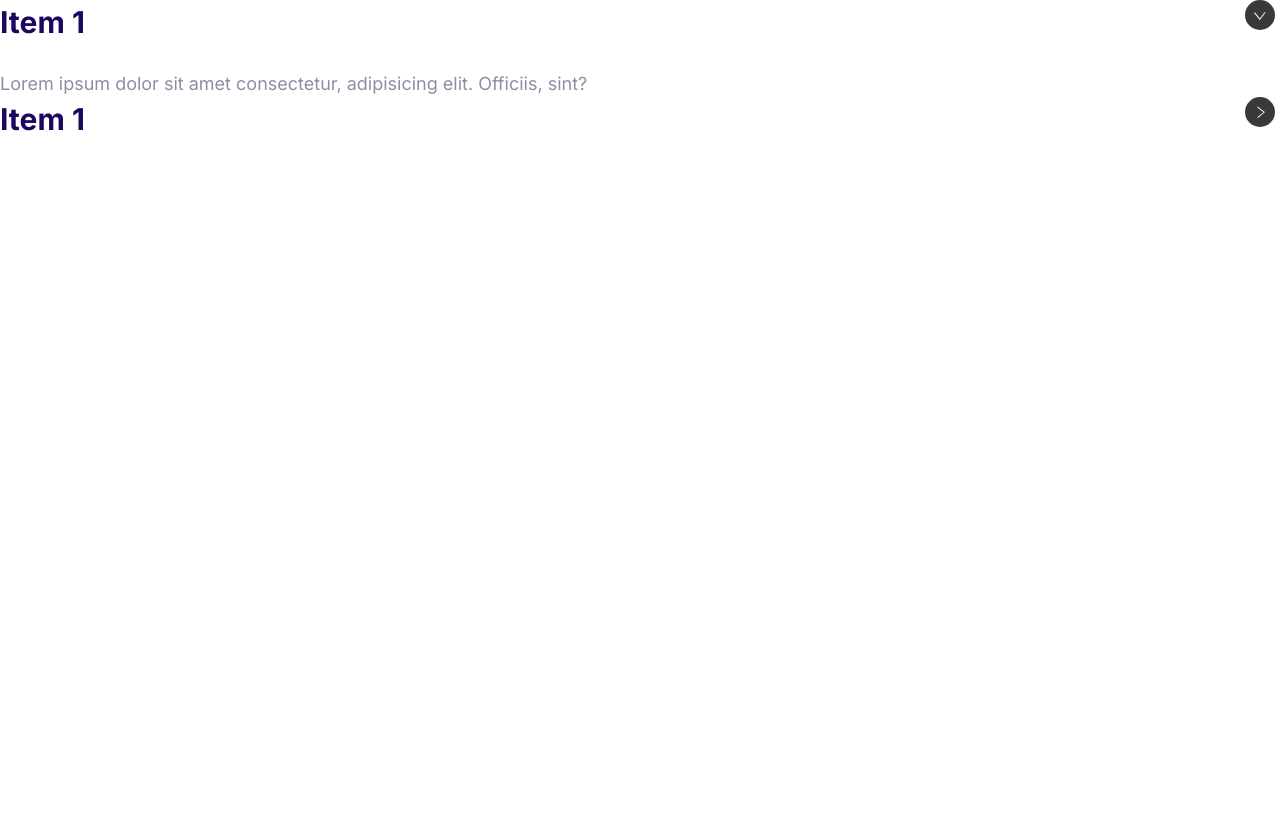
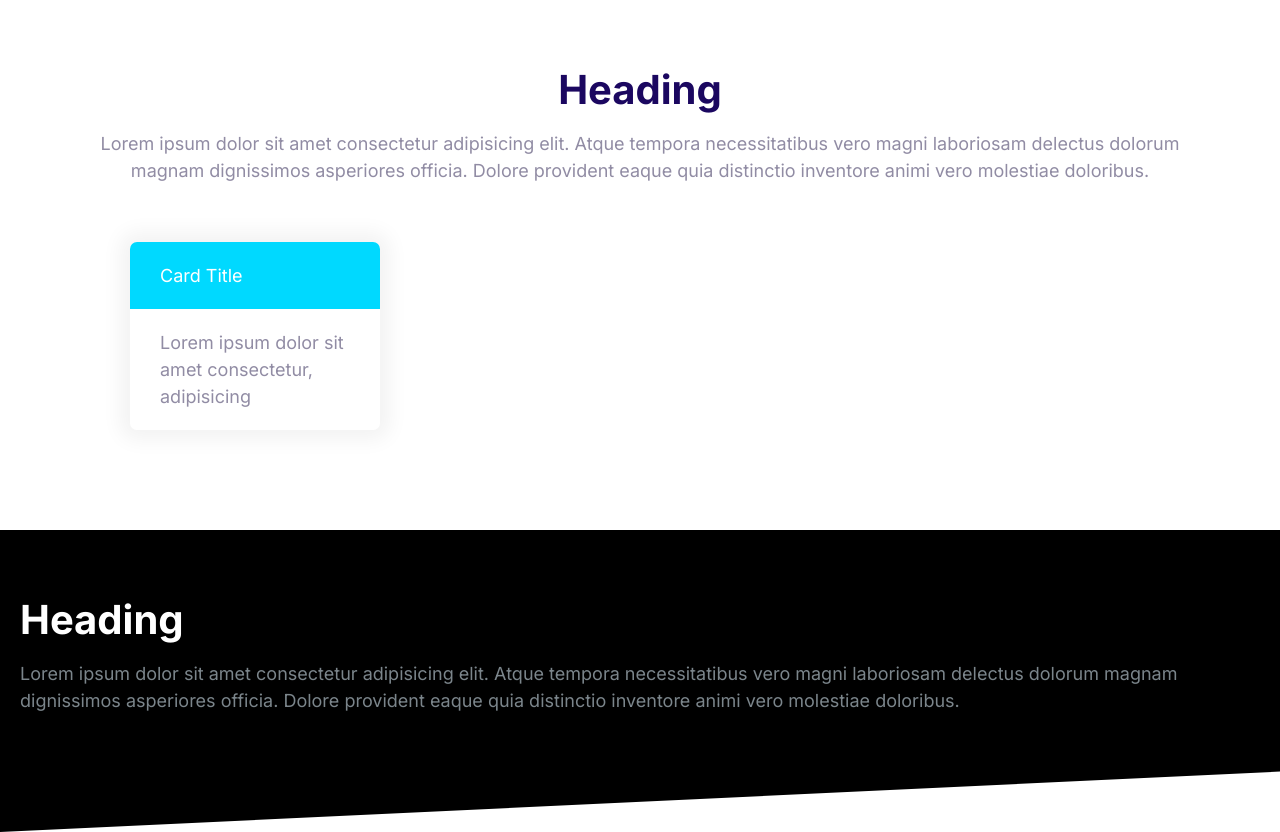
Before and after one commit to Gveyra/hosting-landing-page-practice, a plain HTML site: page index.html in a window 1280 px wide. Before the commit the page ends 800 px from the top, so only its background shows below. Drawn offline with Linux system fonts and the light colour scheme.

Commit message:
Blocks component

```diff
--- a/css/styles.css
+++ b/css/styles.css
@@ -28,7 +28,7 @@
 }
 
 h1,
-h1,
+h2,
 h3 {
   color: var(--color-headings);
   margin-bottom: 2rem;
@@ -472,3 +472,33 @@
   max-height: 100vh;
   opacity: 1;
 }
+/*Blocks*/
+.block {
+  --padding-vertical: 6rem;
+  padding: var(--padding-vertical) 2rem;
+}
+.block__header {
+  text-align: center;
+}
+.block__heading {
+  margin-top: 0;
+}
+.block--dark {
+  background: #000;
+  color: #7b858b;
+}
+.block--dark .block__heading {
+  color: #fff;
+}
+.block--skewed-right {
+  padding-bottom: calc(var(--padding-vertical) + 4rem);
+  clip-path: polygon(0% 0%, 100% 0%, 100% 100%, 0% 80%);
+}
+.block--skewed-left {
+  padding-bottom: calc(var(--padding-vertical) + 4rem);
+  clip-path: polygon(0% 0%, 100% 0%, 100% 80%, 0% 100%);
+}
+.container {
+  max-width: 1140px;
+  margin: 0 auto;
+}
--- a/index.html
+++ b/index.html
@@ -11,30 +11,26 @@
     <link rel="stylesheet" href="css/styles.css">
 </head>
 <body>
-    <div class="collapsible collapsible--expanded">
-        <header class="collapsible__header">
-            <h2 class="collapsible__heading">Item 1</h2>
-            <svg class="icon icon--white collapsible__chevron">
-                <use xlink:href="images/sprite.svg#icon-chevron"></use>
-            </svg>
+    <section class="block container">
+        <header class="block__header">
+            <h2 class="block__heading">Heading</h2>
+            <p>Lorem ipsum dolor sit amet consectetur adipisicing elit. Atque tempora necessitatibus vero magni laboriosam delectus dolorum magnam dignissimos asperiores officia. Dolore provident eaque quia distinctio inventore animi vero molestiae doloribus.</p>
         </header>
-    <div class="collapsible__content">
-        Lorem ipsum dolor sit amet consectetur, adipisicing elit. Officiis, sint?
-    </div>
-    </div>
-
-
-    <div class="collapsible collapsible">
-        <header class="collapsible__header">
-            <h2 class="collapsible__heading">Item 1</h2>
-            <svg class="icon icon--white collapsible__chevron">
-                <use xlink:href="images/sprite.svg#icon-chevron"></use>
-            </svg>
-        </header>
-    <div class="collapsible__content">
-        Lorem ipsum dolor sit amet consectetur, adipisicing elit. Officiis, sint?
-    </div>
-    </div>
+        <div style="width: 30%; padding: 4rem">
+            <div class="card card--secondary">
+                <header class="card__header">Card Title</header>
+                <div class="card__body">
+                    Lorem ipsum dolor sit amet consectetur, adipisicing
+                </div>
+                </div>
+            </div>
+    </section>
+    <section class="block block--dark block--skewed-left">
+        <div>
+            <h2 class="block__heading">Heading</h2>
+            <p>Lorem ipsum dolor sit amet consectetur adipisicing elit. Atque tempora necessitatibus vero magni laboriosam delectus dolorum magnam dignissimos asperiores officia. Dolore provident eaque quia distinctio inventore animi vero molestiae doloribus.</p>
+        </div>
+    </section>
     <script src="js/main.js"></script>
 </body>
 </html>
```
Also changed, not shown: components/blocks.html (added, +31 -0 lines), images/logo.svg (added).
